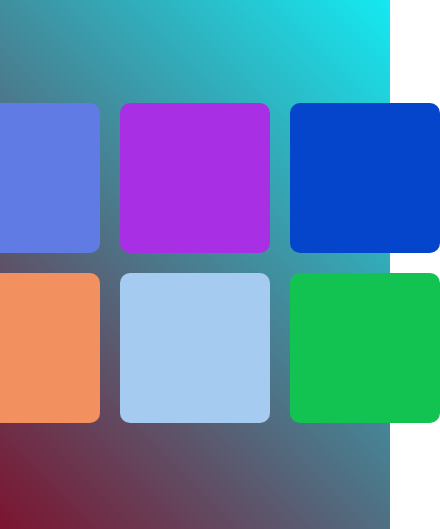
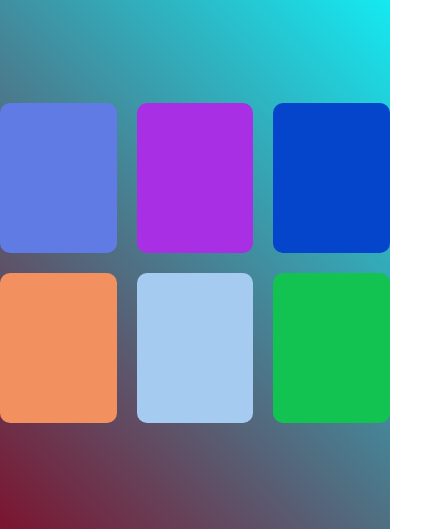
Before and after one commit to jaxkashif34/Color-Guessing-Game, a plain HTML site: page index.html in a window 390 px wide. Shown: the part 315-844 px from the top of the page, 440 px wide, since content can reach past the window. Drawn offline with Linux system fonts and the light colour scheme.

Commit message:
Make it a litle bit responsive

```diff
--- a/Files/style.scss
+++ b/Files/style.scss
@@ -69,7 +69,7 @@ body {
             grid-gap: 20px;
             place-content: center;
             grid-template-rows: repeat(2, 150px);
-            grid-template-columns: repeat(3, 150px);
+            grid-template-columns: repeat(3, minmax(100px, 150px));
             .squares {
                 background-color: aqua;
                 border-radius: 10px;
```
Also changed, not shown: Files/style.css, 1 other file.
